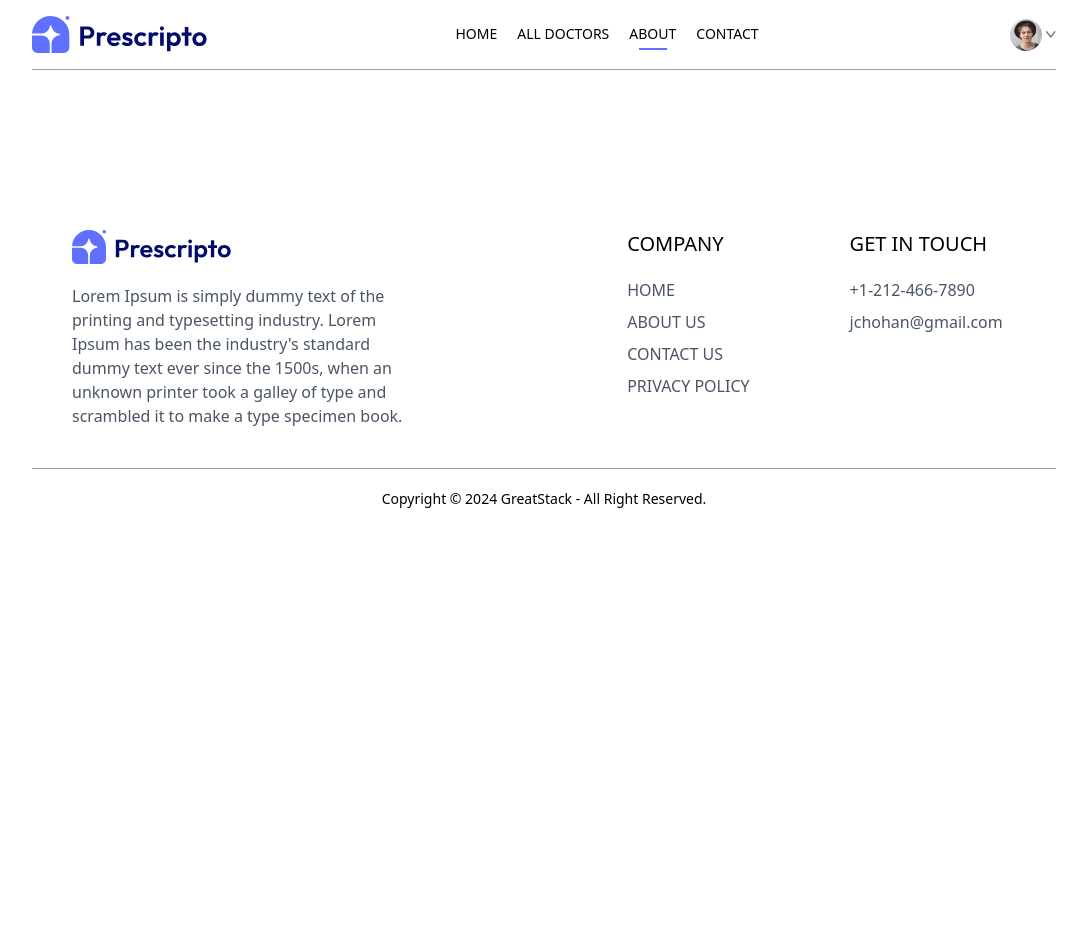
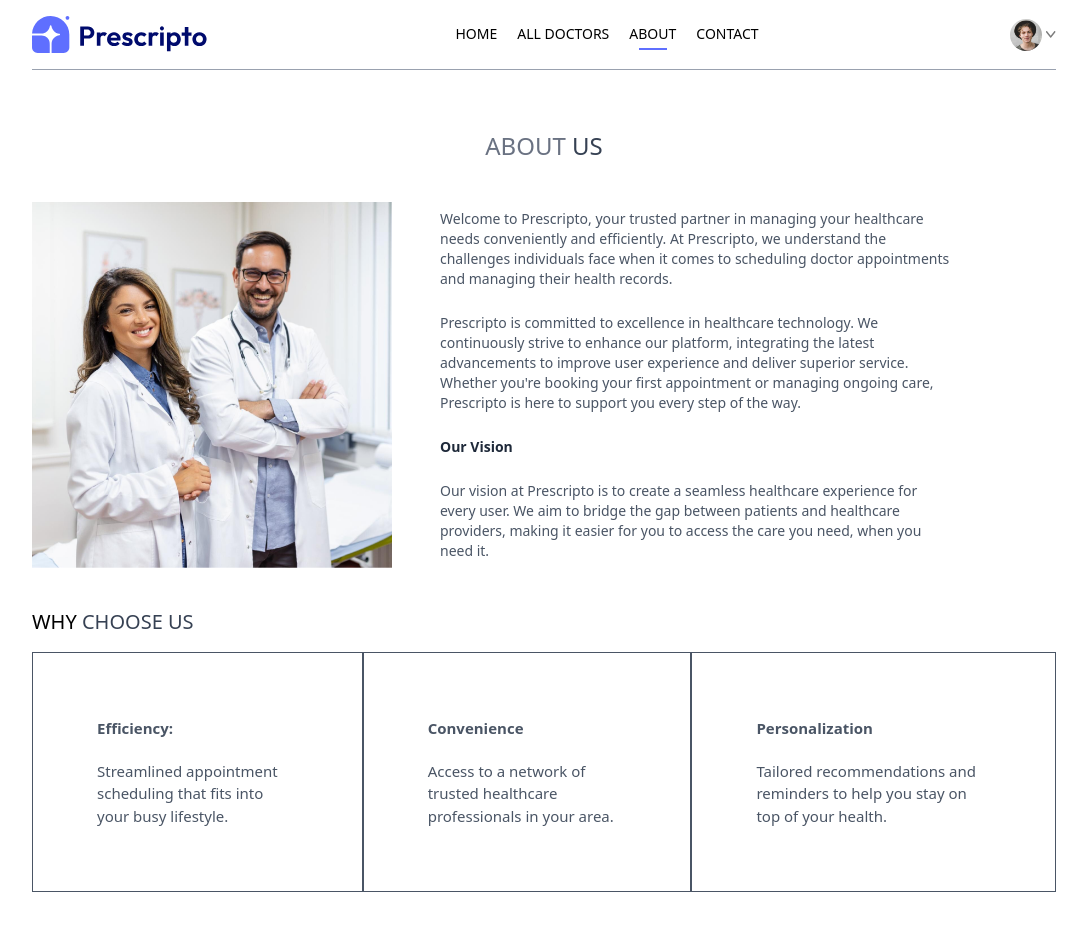
Before and after one commit to JashwantChohan/Prescripto, a React (Vite) app in the folder Frontend/: page /about in a window 1280 px wide. Shown: the top 952 px of the page, without its empty margins (96-1183 px from the left). Before the commit the page ends 800 px from the top, so only its background shows below. Built offline with nearby package versions, Linux system fonts and the light colour scheme.

Commit message:
about page is ready

```diff
--- a/Frontend/src/pages/About.jsx
+++ b/Frontend/src/pages/About.jsx
@@ -1,9 +1,43 @@
 import React from 'react'
+import { assets } from '../assets/assets_frontend/assets'
 
 function About() {
     return (
         <div>
+            <div className="text-center text-2xl pt-10 text-gray-500">
+                <p>ABOUT <span className='text-gray-700 font-medium'>US</span></p>
+            </div>
 
+            <div className="my-10 flex flex-col md:flex-row gap-12">
+                <img className='w-full md:max-w-[360px]' src={assets.about_image} alt="" />
+                <div className='flex flex-col justify-center gap-6 md:w-2/4 text-sm text-gray-600'>
+                    <p>Welcome to Prescripto, your trusted partner in managing your healthcare needs conveniently and efficiently. At Prescripto, we understand the challenges individuals face when it comes to scheduling doctor appointments and managing their health records.</p>
+                    <p>Prescripto is committed to excellence in healthcare technology. We continuously strive to enhance our platform, integrating the latest advancements to improve user experience and deliver superior service. Whether you're booking your first appointment or managing ongoing care, Prescripto is here to support you every step of the way.</p>
+                    <b className='text-gray-800'>Our Vision</b>
+                    <p>Our vision at Prescripto is to create a seamless healthcare experience for every user. We aim to bridge the gap between patients and healthcare providers, making it easier for you to access the care you need, when you need it.</p>
+                </div>
+            </div>
+
+            <div className='text-xl my-4'>
+                <p>WHY <span className='text-gray-700 font-medium'>CHOOSE US</span> </p>
+            </div>
+
+            <div className='flex flex-col md:flex-row mb-20'>
+                <div className='border px-10 md:px-16 py-8 sm:py-16 flex flex-col gap-5 text-[15px] hover:bg-primary hover:text-white transition-all duration-300 text-gray-600 cursor-pointer '>
+                    <b>Efficiency:</b>
+                    <p>Streamlined appointment scheduling that fits into your busy lifestyle.</p>
+                </div>
+
+                <div className='border px-10 md:px-16 py-8 sm:py-16 flex flex-col gap-5 text-[15px] hover:bg-primary hover:text-white transition-all duration-300 text-gray-600 cursor-pointer'>
+                    <b>Convenience</b>
+                    <p>Access to a network of trusted healthcare professionals in your area.</p>
+                </div>
+
+                <div className='border px-10 md:px-16 py-8 sm:py-16 flex flex-col gap-5 text-[15px] hover:bg-primary hover:text-white transition-all duration-300 text-gray-600 cursor-pointer '>
+                    <b>Personalization</b>
+                    <p>Tailored recommendations and reminders to help you stay on top of your health.</p>
+                </div>
+            </div>
         </div>
     )
 }
--- a/Frontend/src/pages/Contact.jsx
+++ b/Frontend/src/pages/Contact.jsx
@@ -1,8 +1,26 @@
 import React from 'react'
+import { assets } from '../assets/assets_frontend/assets'
 
 function Contact() {
   return (
     <div>
+      <div className='text-center text-2xl pt-10 text-gray-500'>
+        <p>CONTACT <span className='text-gray-700 font-semibold'>US</span></p>
+      </div>
+
+      <div className='my-10 flex flex-col justify-center md:flex-row gap-10 mb-28 text-sm'>
+        <img className='w-full md:max-w-[360px]' src={assets.contact_image} alt="" />
+
+        <div className='flex flex-col justify-center items-start gap-6'>
+          <p className='font-semibold text-lg text-gray-600'>Our OFFICE</p>
+          <p className='text-gray-500'>54709 Willms Station <br />
+            Suite 350, Washington, USA</p>
+          <p className='text-gray-500'>Tel: (415) 555‑0132 <br /> Email: greatstackdev@gmail.com</p>
+          <p className='font-semibold text-lg text-gray-600'>Careers at PRESCRIPTO</p>
+          <p className='text-gray-500'>Learn more about our teams and job openings.</p>
+          <button className='border border-black px-8 py-4 text-sm cursor-pointer hover:bg-black hover:text-white transition-all duration-500'>Explore Jobs</button>
+        </div>
+      </div>
 
     </div>
   )
```
